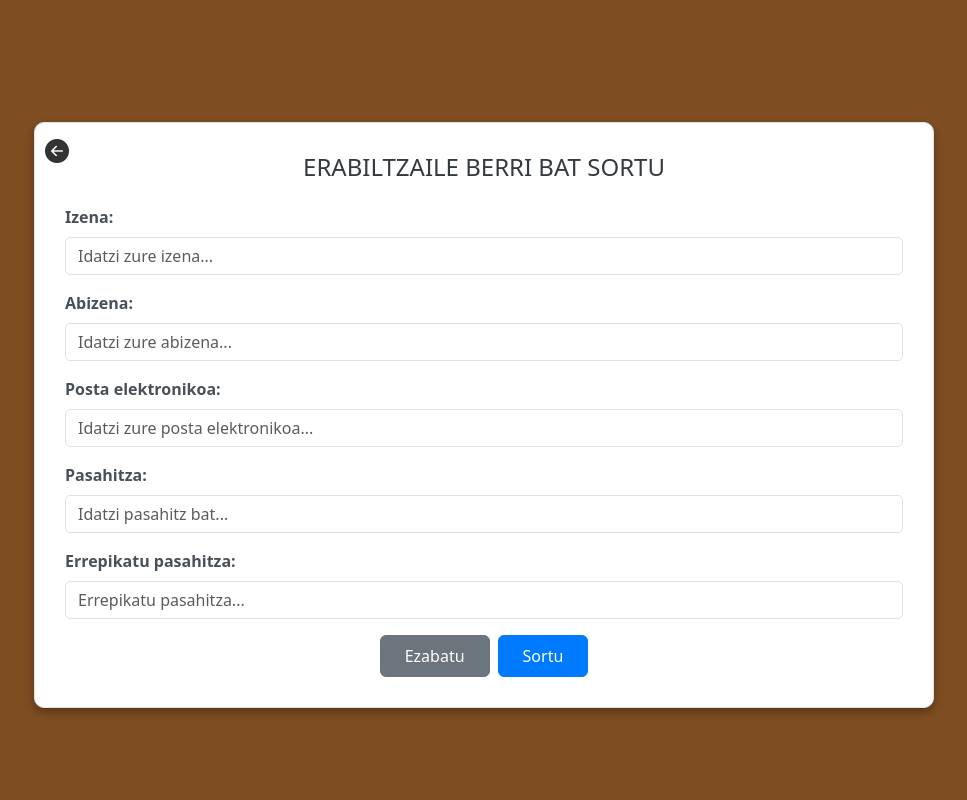
After one commit to jalberdiagu/2Erronka, a PHP site: page /2Erronka/VsortuErabiltzailea.php in a window 1280 px wide. The commit adds this page. Shown: the whole page, without its empty margins (156-1123 px from the left). Run offline with PHP 8.4, Linux system fonts and the light colour scheme.

Commit message:
Aldaketak

```diff
--- a/Model/MErabiltzailea.php
+++ b/Model/MErabiltzailea.php
@@ -45,8 +45,8 @@ class MErabiltzailea extends Konexioa {
     }
 
     public function insertErab($erab){
-        $sententzia = $this->getKon()->prepare("INSERT INTO erabiltzaileak(izena, abizena, email, pasahitza, rola) VALUES (?,?,?,?,?) ");
-        $sententzia->bind_param("ssssi",$erab["izena"], $erab["abizena"], $erab["email"], $erab["pasahitza"], $erab["rola"]);
+        $sententzia = $this->getKon()->prepare("INSERT INTO erabiltzaileak(izena, abizena, email, pasahitza, rola) VALUES (?,?,?,?)");
+        $sententzia->bind_param("ssss",$erab["izena"], $erab["abizena"], $erab["email"], $erab["pasahitza"], 0);
 
         $sententzia->execute();
         $sententzia->close();
--- a/Views/VAdmin.php
+++ b/Views/VAdmin.php
@@ -78,7 +78,7 @@
             </div>
         </div>
     </div>
-    <script src="adminEScript.js"></script>
+    <script src="js/adminEScript.js"></script>
     <script src="https://cdn.jsdelivr.net/npm/sweetalert2@10"></script>
 </body>
 
--- /dev/null
+++ b/Views/VsortuErabiltzailea.php
@@ -0,0 +1,52 @@
+<?php
+require_once(__DIR__ . "/../Controller/CErabiltzailea.php");
+$controller = new \Controller\CErabiltzailea();
+$controller->insert();
+?>
+<!DOCTYPE html>
+<html lang="en">
+<head>
+    <meta charset="UTF-8">
+    <meta name="viewport" content="width=device-width, initial-scale=1.0">
+    <link href="https://cdn.jsdelivr.net/npm/bootstrap@5.3.3/dist/css/bootstrap.min.css" rel="stylesheet" integrity="sha384-QWTKZyjpPEjISv5WaRU9OFeRpok6YctnYmDr5pNlyT2bRjXh0JMhjY6hW+ALEwIH" crossorigin="anonymous">
+    <link rel="stylesheet" href="https://cdn.jsdelivr.net/npm/bootstrap-icons@1.11.3/font/bootstrap-icons.min.css">
+    <link rel="stylesheet" href="css/sortuErabiltzailea.css">
+    <title>Erabiltzaileak sortu</title>
+</head>
+<body class="d-flex justify-content-center align-items-center min-vh-100">
+    <div class="login-container position-relative">
+        <a href="javascript:history.back()" class="back-arrow">
+            <i class="bi bi-arrow-left-circle-fill"></i>
+        </a>
+        <h1 class="text-center mb-4">ERABILTZAILE BERRI BAT SORTU</h1>
+        <form action="" method="POST">
+            <div class="mb-3">
+                <label for="izena" class="form-label"><b>Izena:</b></label>
+                <input type="text" class="form-control" id="izena" name="izena" placeholder="Idatzi zure izena..." required>
+            </div>
+            <div class="mb-3">
+                <label for="abizena" class="form-label"><b>Abizena:</b></label>
+                <input type="text" class="form-control" id="abizena" name="abizena" placeholder="Idatzi zure abizena..." required>
+            </div>
+            <div class="mb-3">
+                <label for="email" class="form-label"><b>Posta elektronikoa:</b></label>
+                <input type="email" class="form-control" id="email" name="email" placeholder="Idatzi zure posta elektronikoa..." required>
+            </div>
+            <div class="mb-3">
+                <label for="pasahitza" class="form-label"><b>Pasahitza:</b></label>
+                <input type="password" class="form-control" id="pasahitza" name="pasahitza" placeholder="Idatzi pasahitz bat..." required>
+            </div>
+            <div class="mb-3">
+                <label for="pasahitza2" class="form-label"><b>Errepikatu pasahitza:</b></label>
+                <input type="password" class="form-control" id="pasahitza2" name="pasahitza2" placeholder="Errepikatu pasahitza..." required>
+            </div>
+            <div class="d-flex justify-content-center">
+                <button type="reset" class="btn btn-secondary me-2">Ezabatu</button>
+                <button type="submit" class="btn btn-primary">Sortu</button>
+            </div>
+        </form>
+    </div>
+<script src="https://cdn.jsdelivr.net/npm/bootstrap@5.3.3/dist/js/bootstrap.bundle.min.js" integrity="sha384-YvpcrYf0tY3lHB60NNkmXc5s9fDVZLESaAA55NDzOxhy9GkcIdslK1eN7N6jIeHz" crossorigin="anonymous"></script>
+<script src="js/sortuErabiltzailea.js"></script>
+</body>
+</html>
--- /dev/null
+++ b/Views/css/sortuErabiltzailea.css
@@ -0,0 +1,89 @@
+/* Aplica el color de fondo al área detrás del formulario */
+body, html {
+    height: 100%;
+    margin: 0;
+    display: flex;
+    align-items: flex-start;
+    justify-content: center;
+    background-color: #7e4d22; /* Color de fondo */
+}
+
+.login-container {
+    width: 1000px;
+    max-width: 90%;
+    padding: 30px;
+    margin-top: 30px;
+    background-color: #ffffff; /* Fondo de la caja del formulario */
+    border: 1px solid #dee2e6;
+    border-radius: 10px;
+    box-shadow: 0 4px 8px rgba(0, 0, 0, 0.3);
+}
+
+/* Resto de estilos */
+.back-arrow {
+    position: absolute;
+    top: 10px;
+    left: 10px;
+    font-size: 1.5rem;
+    color: #333;
+    text-decoration: none;
+}
+.back-arrow:hover {
+    color: #007bff;
+}
+
+@media (max-width: 930px) {
+    .login-container {
+        width: 90%;
+        padding: 20px;
+        margin-top: 40px;
+    }
+}
+
+@media (max-width: 576px) {
+    .login-container {
+        width: 95%;
+        height: auto;
+        max-height: 90vh;
+        overflow-y: auto;
+        display: flex;
+        flex-direction: column;
+        justify-content: center;
+        margin-top: 20px;
+    }
+}
+
+.login-container h1 {
+    font-size: 1.5rem;
+    color: #343a40;
+    text-align: center;
+    margin-bottom: 1.5rem;
+}
+
+.form-label {
+    font-weight: bold;
+    color: #495057;
+}
+
+.form-control {
+    border-radius: 5px;
+}
+
+.btn-secondary {
+    background-color: #6c757d;
+    border-color: #6c757d;
+}
+
+.btn-primary {
+    background-color: #007bff;
+    border-color: #007bff;
+}
+
+.btn {
+    padding: 0.5rem 1.5rem;
+    font-size: 1rem;
+}
+
+.mb-3 {
+    margin-bottom: 1rem;
+}
--- a/Views/js/adminEScript.js
+++ b/Views/js/adminEScript.js
@@ -2,7 +2,7 @@
 erabkBistaratu();
 
 function erabkBistaratu(bilaketa){
-    fetch("CARead.php", {
+    fetch("/2Erronka/Controller/CAERead.php", {
         method:"POST",
         body: bilaketa
     }).then(response => response.text()).then(response => {
```
Also changed, not shown: Views/VLogin.php (+6 -4 lines), Views/css/login.css (+14 -2 lines), denda_birtuala.sql (+6 -3 lines).
